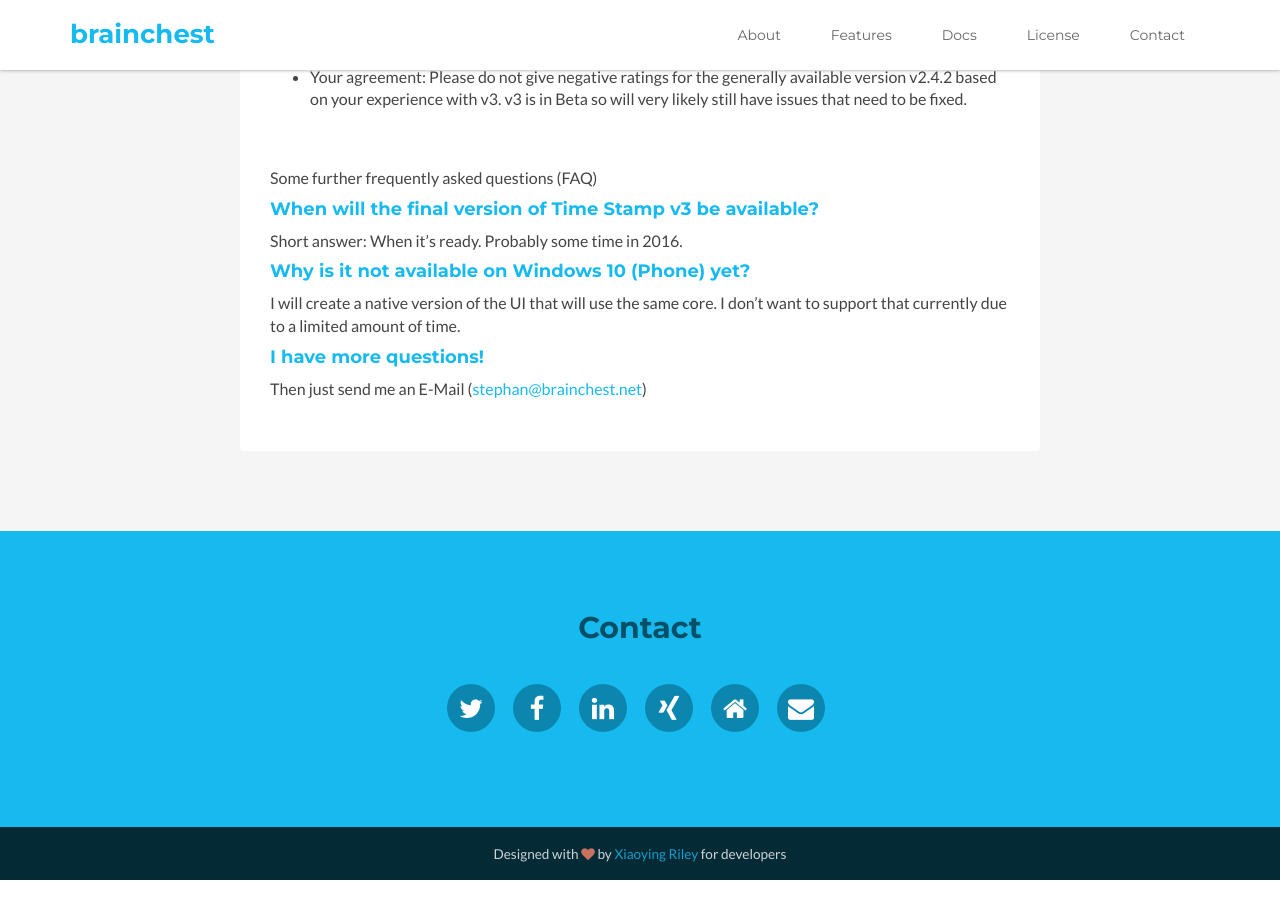
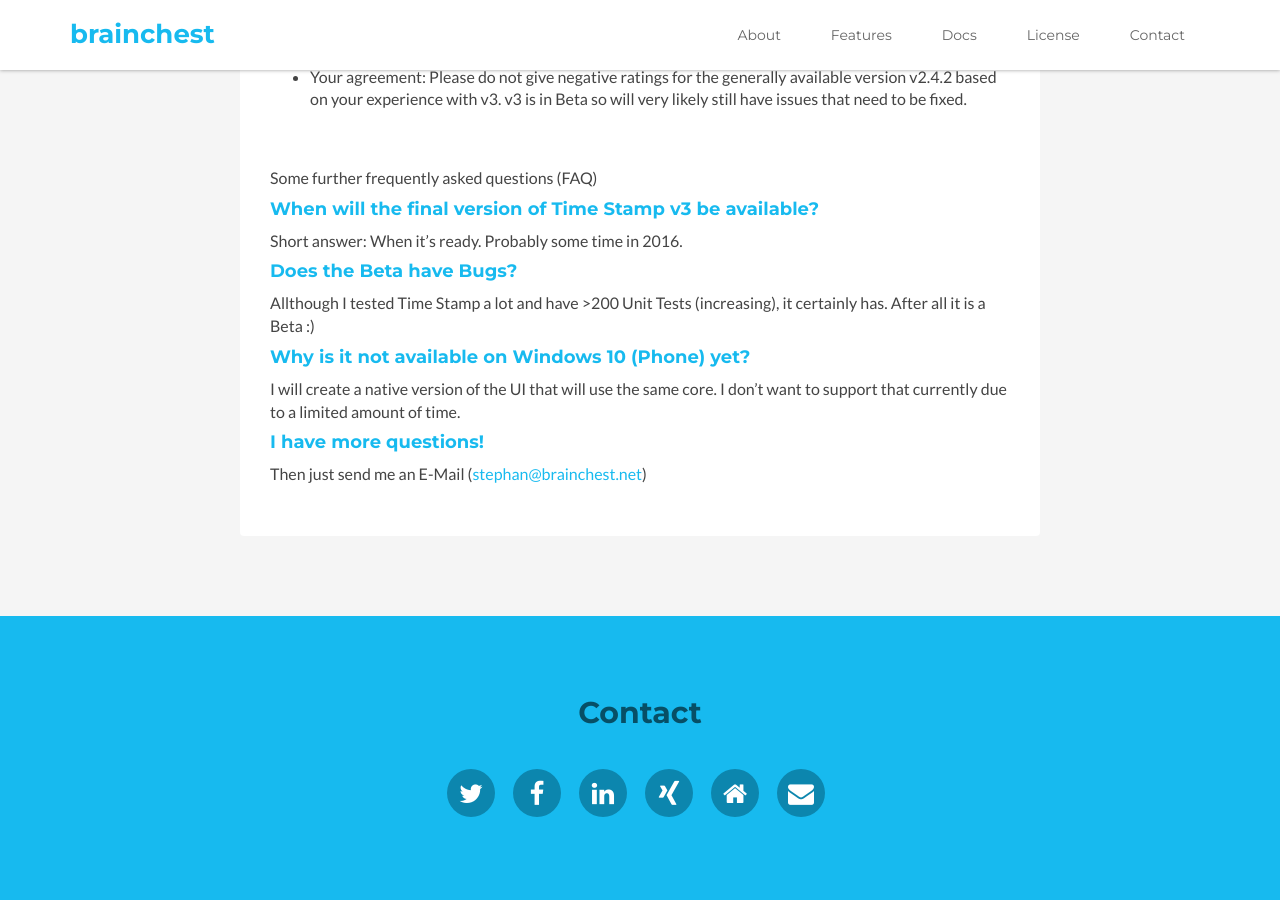
Before and after one commit to brainchest/brainchest-web, a Jekyll site: the page built from v3_access.md, in a window 1280 px wide and 900 px high, scrolled down 797 px. Built offline with Jekyll 4.4.1, drawn with Linux system fonts in a browser that asks for light colours; comment, search, counter and statistics services are not loaded.

Commit message:
Another FAQ item to the v3 Beta page

```diff
--- a/v3_access.md
+++ b/v3_access.md
@@ -34,6 +34,10 @@
 
 Short answer: When it's ready. Probably some time in 2016.
 
+#### Does the Beta have Bugs?
+
+Allthough I tested Time Stamp a lot and have >200 Unit Tests (increasing), it certainly has. After all it is a Beta :)
+
 #### Why is it not available on Windows 10 (Phone) yet?
 
 I will create a native version of the UI that will use the same core. I don't want to support that currently due to a limited amount of time.
```
